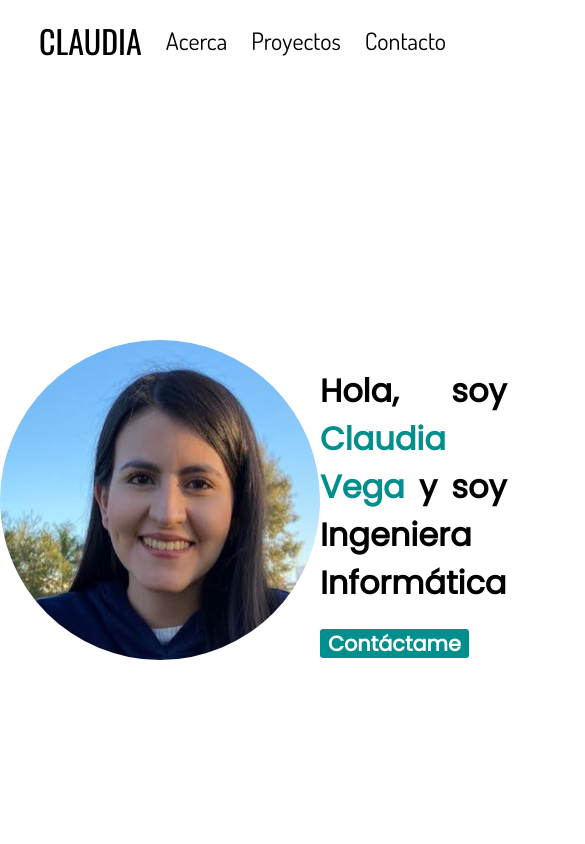
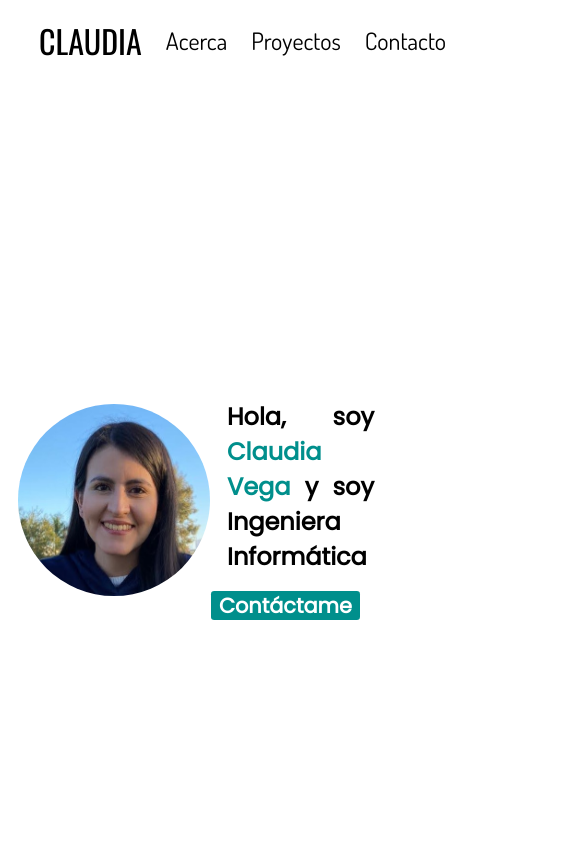
Before and after one commit to claudiamv31/portfolio, a React (Create React App) app: page / in a window 390 px wide. Shown: the top 844 px of the page, 585 px wide, since content can reach past the window. Built offline with nearby package versions, Linux system fonts and the light colour scheme.

Commit message:
game complete

```diff
--- a/src/components/Contact.module.css
+++ b/src/components/Contact.module.css
@@ -71,3 +71,67 @@
   text-decoration: none;
   color: black;
 }
+
+@media screen and (max-width: 2600px) {
+  .email a {
+    font-size: 2.5vh;
+  }
+
+  .links h2 {
+    font-size: 2.5vh;
+  }
+
+  .links h3 {
+    font-size: 2vh;
+  }
+}
+
+@media screen and (max-width: 1900px) {
+  .email a {
+    font-size: 2vh;
+  }
+
+  .links h2 {
+    font-size: 2vh;
+  }
+
+  .links h3 {
+    font-size: 1.6vh;
+  }
+}
+
+@media screen and (max-width: 700px) {
+  .email a {
+    font-size: 1.5vh;
+  }
+
+  .links {
+    display: table-row;
+    text-align: center;
+    height: 50vh;
+  }
+
+  .links h3 {
+    font-size: 1.6vh;
+  }
+
+  .contact {
+    display: table-row;
+    text-align: center;
+    height: 50vh;
+  }
+
+  .contact h2 {
+    font-size: 2.5vh;
+  }
+
+  .wrapper {
+    padding-top: 15%;
+    height: 50vh;
+  }
+
+  .box {
+    border-radius: 1rem;
+    height: 10rem;
+  }
+}
--- a/src/components/Home.module.css
+++ b/src/components/Home.module.css
@@ -56,3 +56,49 @@
   font-size: 1.3rem;
   font-weight: 600;
 }
+
+@media screen and (max-width: 1120px) {
+  .home {
+    padding-left: 1rem;
+    padding-right: 1rem;
+  }
+
+  .home-img img {
+    width: 18rem;
+    height: 18rem;
+    border-radius: 15vh;
+  }
+}
+
+@media screen and (max-width: 730px) {
+  .home-img img {
+    width: 18rem;
+    height: 18rem;
+    border-radius: 15vh;
+  }
+}
+
+@media screen and (max-width: 650px) {
+  .home-img img {
+    width: 15rem;
+    height: 15rem;
+    border-radius: 15vh;
+  }
+
+  .home-info h1 {
+    font-size: 1.8rem;
+  }
+}
+
+@media screen and (max-width: 520px) {
+  .home-info h1 {
+    padding-left: 1rem;
+    font-size: 1.5rem;
+  }
+
+  .home-img img {
+    width: 12rem;
+    height: 12rem;
+    border-radius: 15vh;
+  }
+}
```
